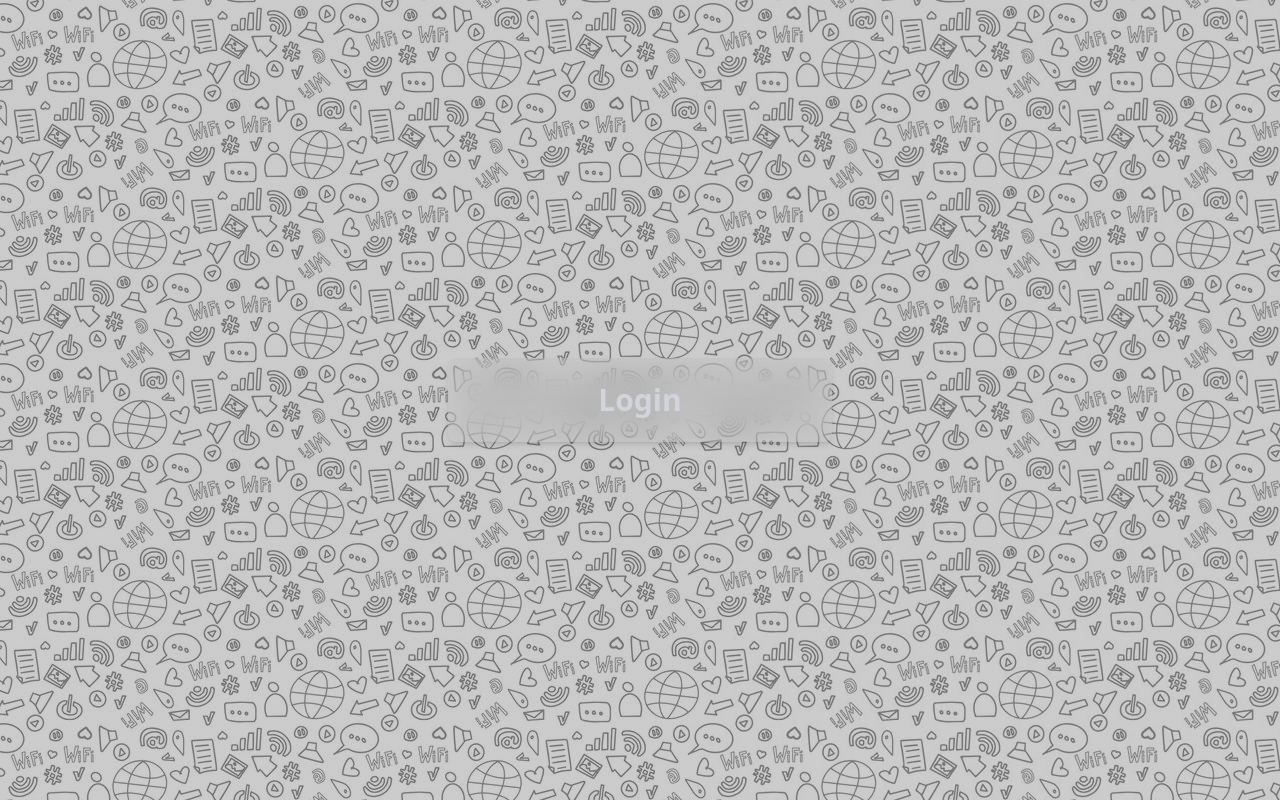
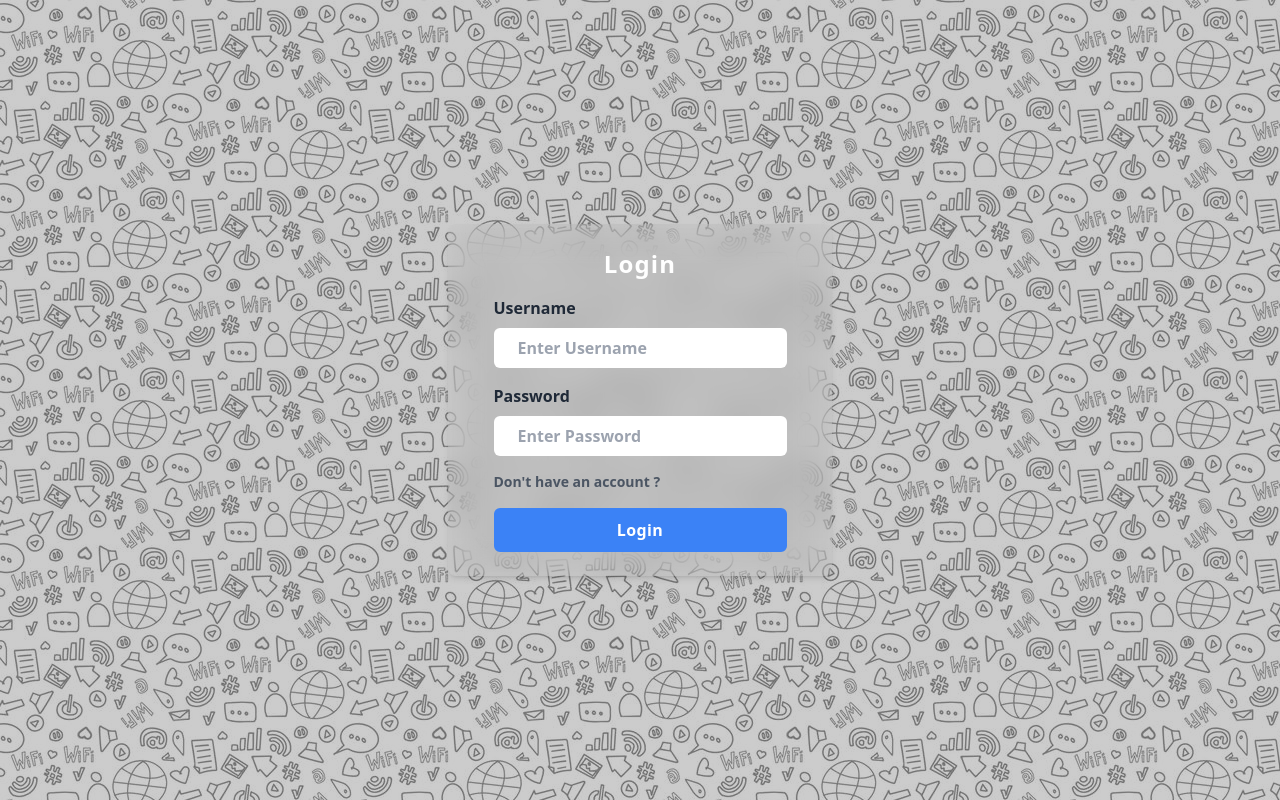
Before and after one commit to kanugurajesh/Anonymous-Advanced-Chat-App, a React (Vite) app in the folder frontend/: page / in a window 1280 px wide. Built offline with nearby package versions, Linux system fonts and the light colour scheme.

Commit message:
Adding login page

```diff
--- a/frontend/src/pages/login/Login.tsx
+++ b/frontend/src/pages/login/Login.tsx
@@ -1,8 +1,29 @@
 function Login() {
   return (
     <div className="flex flex-col items-center justify-center min-w-96 mx-auto">
-      <div className="w-full p-6 rounded-lg shadow-md bg-gray-400 bg-clip-padding backdrop-filter backdrop-blur-lg bg-opacity-0">
-        <h1 className="text-3xl font-semibold text-center text-gray-300">Login</h1>
+      <div className="w-full p-6 rounded-lg shadow-md bg-gray-400 bg-clip-padding backdrop-filter backdrop-blur-lg bg-opacity-0 flex flex-col gap-4 items-center">
+        <h1 className="text-2xl font-semibold text-center text-white tracking-wider">
+          Login
+          <span className="text-blue-500"></span>
+        </h1>
+        <form action="" className="flex flex-col gap-4">
+          <div className="flex flex-col gap-2">
+            <label htmlFor="" className="font-semibold">
+              <span>Username</span>
+            </label>
+            <input type="text" placeholder="Enter Username" className="rounded-md p-2 px-6 outline-none font-semibold" />
+          </div>
+          <div className="flex flex-col gap-2">
+            <label htmlFor="" className="font-semibold">
+              <span>Password</span>
+            </label>
+            <input type="password" placeholder="Enter Password" className="rounded-md p-2 px-6 outline-none font-semibold" />
+          </div>
+          <a href="#" className="text-gray-600 font-semibold text-sm hover:text-blue-500 transition-all ease-in-out duration-300">
+            {"Don't"} have an account ?
+          </a>
+          <button type="submit" className="bg-blue-500 p-2 rounded-md font-bold text-white border-2 border-blue-500 hover:bg-white hover:text-blue-500 transition-all duration-300 ease-in-out tracking-wide" >Login</button>
+        </form>
       </div>
     </div>
   );
```
